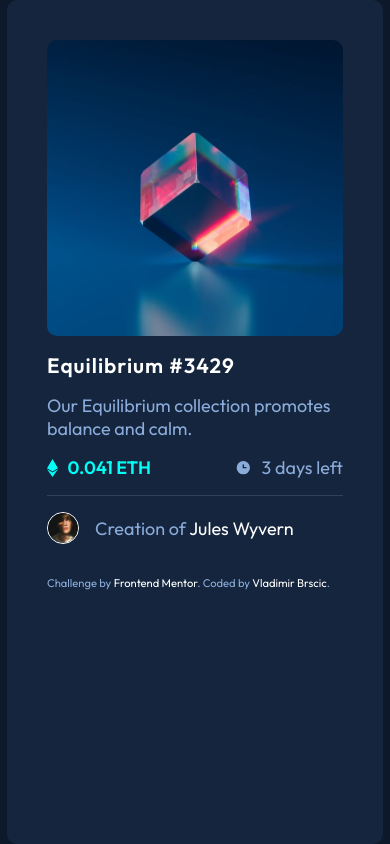
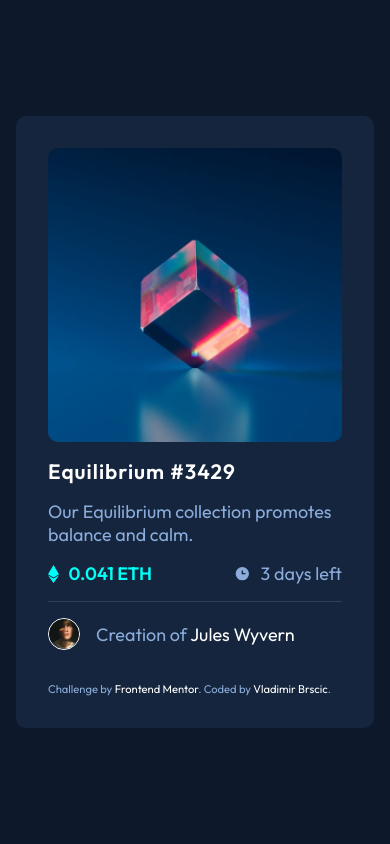
Before and after one commit to VladimirBrscic/frontend-mentor-nft-preview-card, a plain HTML site: page index.html in a window 390 px wide. Drawn offline with Linux system fonts and the light colour scheme.

Commit message:
added padding to body

```diff
--- a/style.css
+++ b/style.css
@@ -11,6 +11,7 @@ body {
   display: grid;
   align-items: center;
   height: 100vh;
+  padding: 1rem;
 }
 
 a {
@@ -19,7 +20,7 @@ a {
 }
 
 .container {
-  padding: 2.5rem;
+  padding: 2rem;
   border-radius: 10px;
   background-color: hsl(216, 50%, 16%);
   max-width: 23.5rem;
@@ -132,9 +133,3 @@ img {
   font-size: 0.7rem;
   color: hsl(215, 51%, 70%);
 }
-
-@media screen and (max-width: 500px) {
-  .container {
-    height: 100vh;
-  }
-}
```
